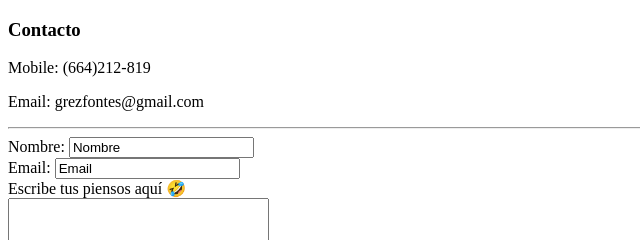
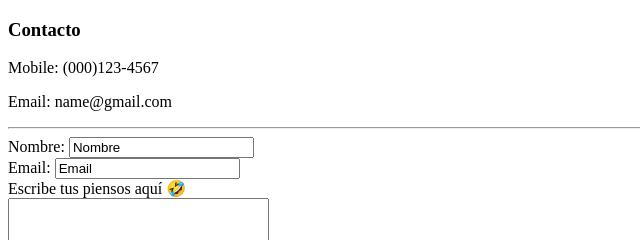
Before and after one commit to webinterestelar/cv, a plain HTML site: page contactme.html in a window 1280 px wide. Shown: the top 240 px of the page, 0-640 px from the left. Drawn offline with Linux system fonts and the light colour scheme.

Commit message:
Update contactme.html

```diff
--- a/contactme.html
+++ b/contactme.html
@@ -6,8 +6,8 @@
   </head>
   <body>
     <h3>Contacto</h3>
-<p>Mobile: (664)212-819 </p>
-<p>Email: grezfontes@gmail.com</p>
+<p>Mobile: (000)123-4567 </p>
+<p>Email: name@gmail.com</p>
 <hr>
 <form action="mailto:info@webdev.com" method="post" enctype="text/plain">
   <label>Nombre:</label>
```
